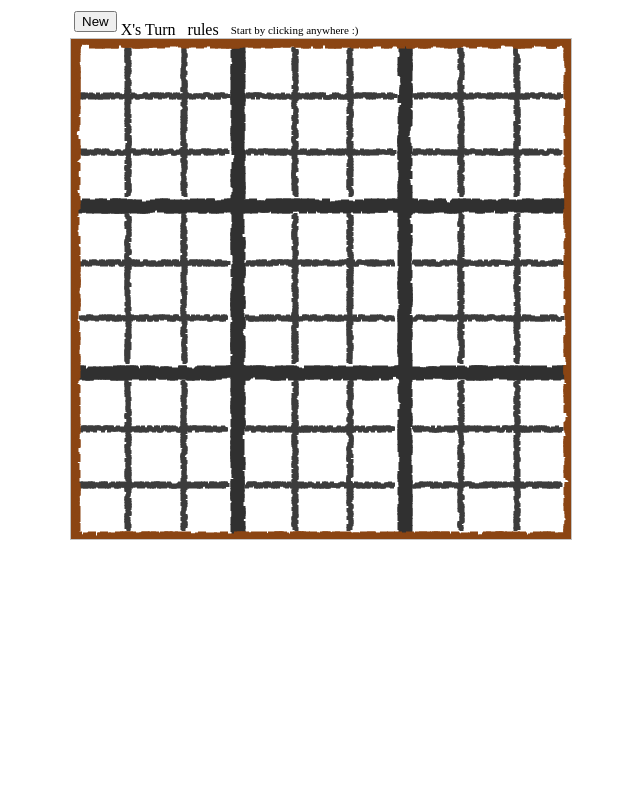
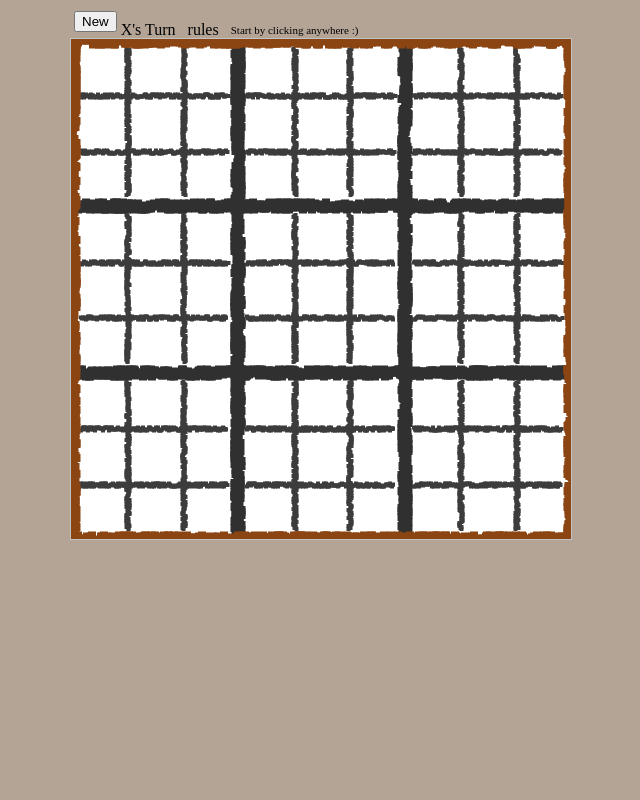
Before and after one commit to saisree27/audio-chess-site, a Django app: page /game/tictactoe in a window 1280 px wide. Shown: the whole page, without its empty margins (319-959 px from the left). Run offline with Django 3.2, Linux system fonts and the light colour scheme; some libraries are stand-ins or nearby versions.

Commit message:
background color

```diff
--- a/AudioChessSite/templates/ultimate-ttt.html
+++ b/AudioChessSite/templates/ultimate-ttt.html
@@ -51,6 +51,11 @@
 </body>
 
 <style type="text/css">
+
+	body {
+		background-color: rgb(179, 164, 150);
+	}
+
 	#board {
 		background-image: url("{% static 'img/tictactoe/highlight.png' %}");
 		background-repeat: no-repeat;
```
